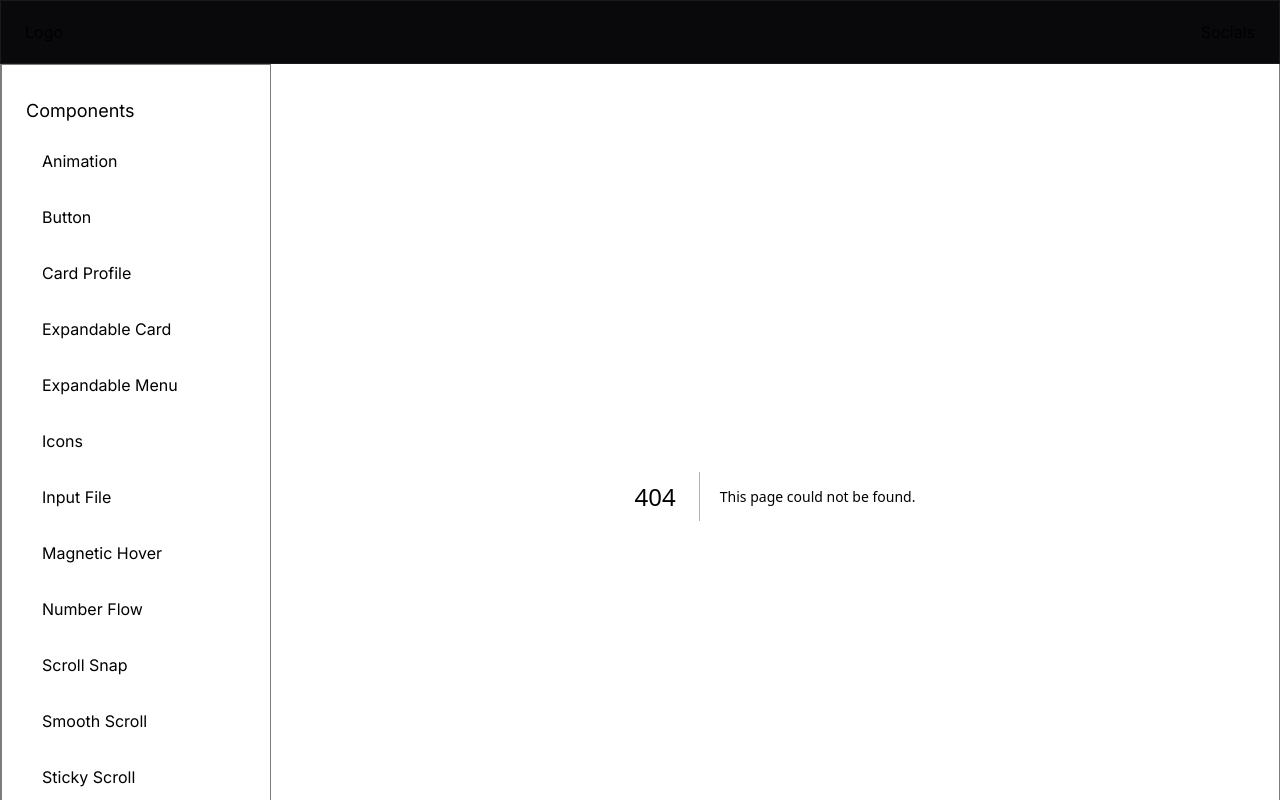
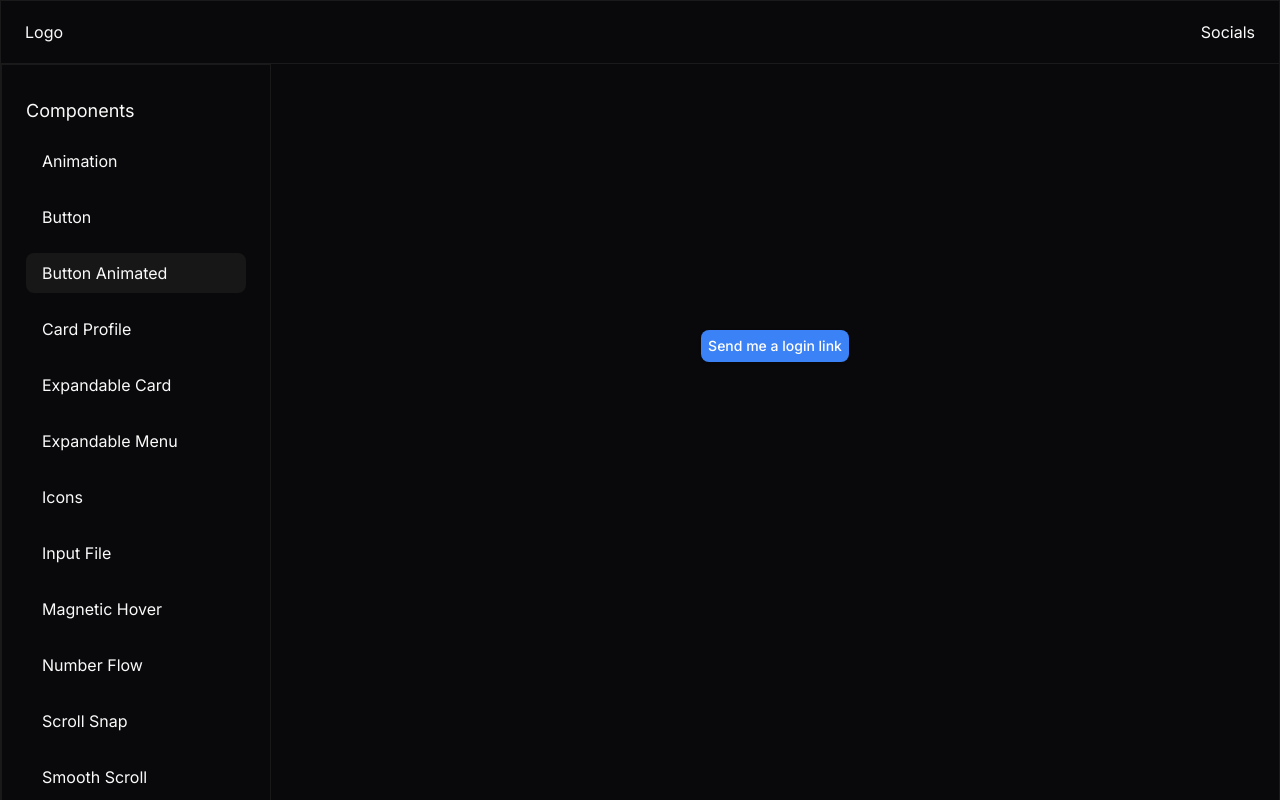
Before and after one commit to gabrielpramalho/playground-motion, a Next.js app: page /ui/button-animated in a window 1280 px wide. Before the commit this address had no page. Shown: the top 800 px of the page. Built offline with nearby package versions, Linux system fonts and the light colour scheme.

Commit message:
feat: add button animated

```diff
--- a/src/app/components/aside.tsx
+++ b/src/app/components/aside.tsx
@@ -49,6 +49,10 @@ export function Aside() {
     {
       title: 'Input File',
       href: '/ui/input-file'
+    },
+    {
+      title: 'Button Animated',
+      href: '/ui/button-animated'
     }
   ]
 
--- /dev/null
+++ b/src/app/ui/button-animated/_components/button-animated.tsx
@@ -0,0 +1,50 @@
+'use client'
+
+import { Button } from '@/components/ui/button'
+import { useState } from 'react'
+import { AnimatePresence, motion } from 'framer-motion'
+
+const buttonCopy = {
+  idle: 'Send me a login link',
+  loading: 'Loading...',
+  success: 'Login link sent!',
+}
+
+export function ButtonAnimated() {
+  const [buttonState, setButtonState] = useState<
+    'idle' | 'success' | 'loading'
+  >('idle')
+
+  function handleClick() {
+    setButtonState('loading')
+
+    setTimeout(() => {
+      setButtonState('success')
+    }, 1750)
+
+    setTimeout(() => {
+      setButtonState('idle')
+    }, 3500)
+  }
+
+  return (
+    <div className='flex
+    '>
+      <button type='button'
+       className="rounded-lg font-medium text-sm h-8 w-[148px] overflow-hidden bg-blue-500 relative shadow" onClick={handleClick}>
+        <AnimatePresence initial={false} mode="popLayout">
+          <motion.span
+            className='flex w-full items-center justify-center text-white'
+            initial={{ y: -36, opacity: 0 }}
+            animate={{ y:0, opacity: 1 }}
+            exit={{ y: 36, opacity: 0}}
+            transition={{ type: "spring", duration: 0.3, bounce: 0 }}
+            key={buttonState}
+          >
+            {buttonCopy[buttonState]}
+          </motion.span>
+        </AnimatePresence>
+      </button>
+    </div>
+  )
+}
--- /dev/null
+++ b/src/app/ui/button-animated/page.tsx
@@ -0,0 +1,7 @@
+import { ButtonAnimated } from "./_components/button-animated";
+
+export default function () {
+  return <div className="flex justify-center items-center h-[500px]">
+    <ButtonAnimated/>
+  </div>
+}
```
